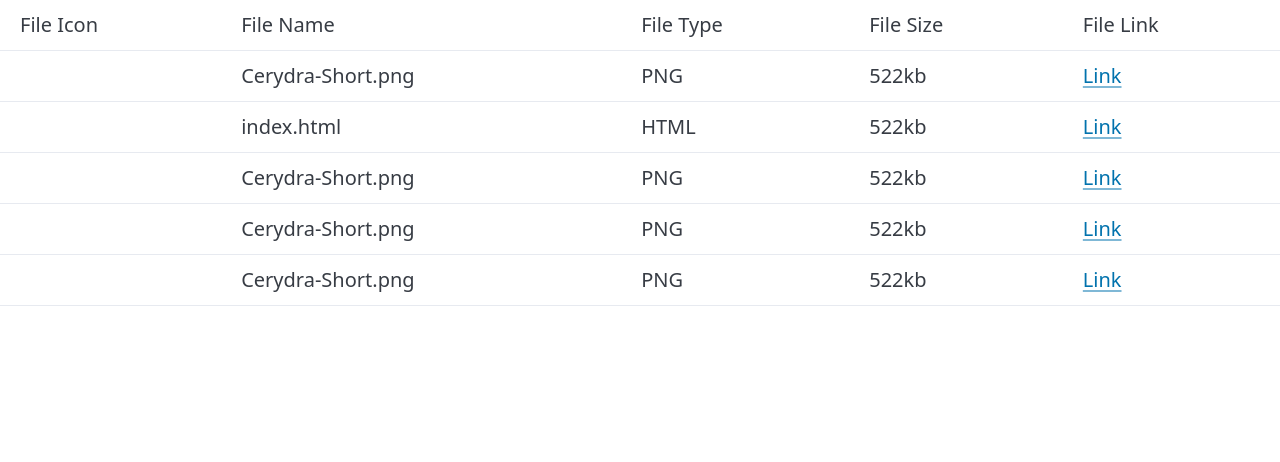
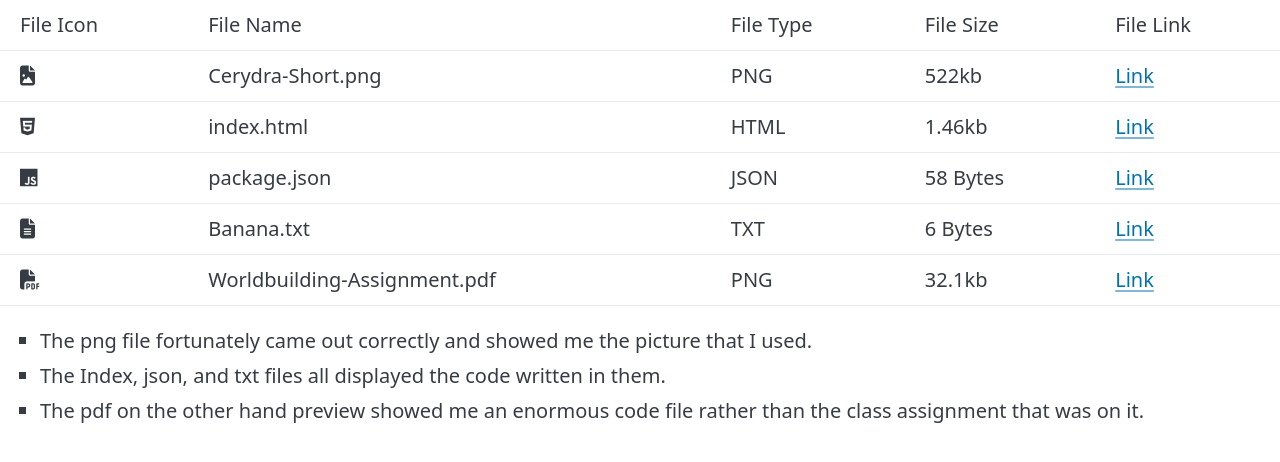
Before and after one commit to TsukuZap/file-browser, a website: page index.html in a window 1280 px wide. Drawn offline with nearby package versions, Linux system fonts and the light colour scheme.

Commit message:
Finished

```diff
--- a/index.html
+++ b/index.html
@@ -3,10 +3,9 @@
 <head>
     <meta charset="UTF-8">
     <meta name="viewport" content="width=device-width, initial-scale=1.0">
-    <link
-  rel="stylesheet"
-  href="https://cdn.jsdelivr.net/npm/@picocss/pico@2/css/pico.min.css"
->
+    <link rel="stylesheet" href="https://cdn.jsdelivr.net/npm/@picocss/pico@2/css/pico.min.css">
+    <link rel="stylesheet" href="https://cdnjs.cloudflare.com/ajax/libs/font-awesome/6.5.2/css/all.min.css">
+
     <title>Document</title>
 </head>
 <body>
@@ -19,40 +18,45 @@
             <th>File Link</th>
         </tr>
         <tr>
-            <th></th>
+            <th><i class="fa-solid fa-file-image"></i></th>
             <th>Cerydra-Short.png</th>
             <th>PNG</th>
             <th>522kb</th>
             <th><a href="Cerydra-Short.png">Link</a></th>
         </tr>
         <tr>
-            <th></th>
+            <th><i class="fa-brands fa-html5"></i></th>
             <th>index.html</th>
             <th>HTML</th>
-            <th>522kb</th>
-            <th><a href="Cerydra-Short.png">Link</a></th>
+            <th>1.46kb</th>
+            <th><a href="index.html">Link</a></th>
         </tr>
         <tr>
-            <th></th>
-            <th>Cerydra-Short.png</th>
-            <th>PNG</th>
-            <th>522kb</th>
-            <th><a href="Cerydra-Short.png">Link</a></th>
+            <th><i class="fa-brands fa-js"></i></th>
+            <th>package.json</th>
+            <th>JSON</th>
+            <th>58 Bytes</th>
+            <th><a href="package.json">Link</a></th>
         </tr>
         <tr>
-            <th></th>
-            <th>Cerydra-Short.png</th>
-            <th>PNG</th>
-            <th>522kb</th>
-            <th><a href="Cerydra-Short.png">Link</a></th>
+            <th><i class="fa-solid fa-file-lines"></i></th>
+            <th>Banana.txt</th>
+            <th>TXT</th>
+            <th>6 Bytes</th>
+            <th><a href="Banana.txt">Link</a></th>
         </tr>
         <tr>
-            <th></th>
-            <th>Cerydra-Short.png</th>
+            <th><i class="fa-solid fa-file-pdf"></i></th>
+            <th>Worldbuilding-Assignment.pdf</th>
             <th>PNG</th>
-            <th>522kb</th>
-            <th><a href="Cerydra-Short.png">Link</a></th>
+            <th>32.1kb</th>
+            <th><a href="Worldbuilding-Assignment.pdf">Link</a></th>
         </tr>
     </table>
+    <ul>
+        <li>The png file fortunately came out correctly and showed me the picture that I used.</li>
+        <li>The Index, json, and txt files all displayed the code written in them.</li>
+        <li>The pdf on the other hand preview showed me an enormous code file rather than the class assignment that was on it.</li>
+    </ul>
 </body>
 </html>
```
Also changed, not shown: 2 other files.
